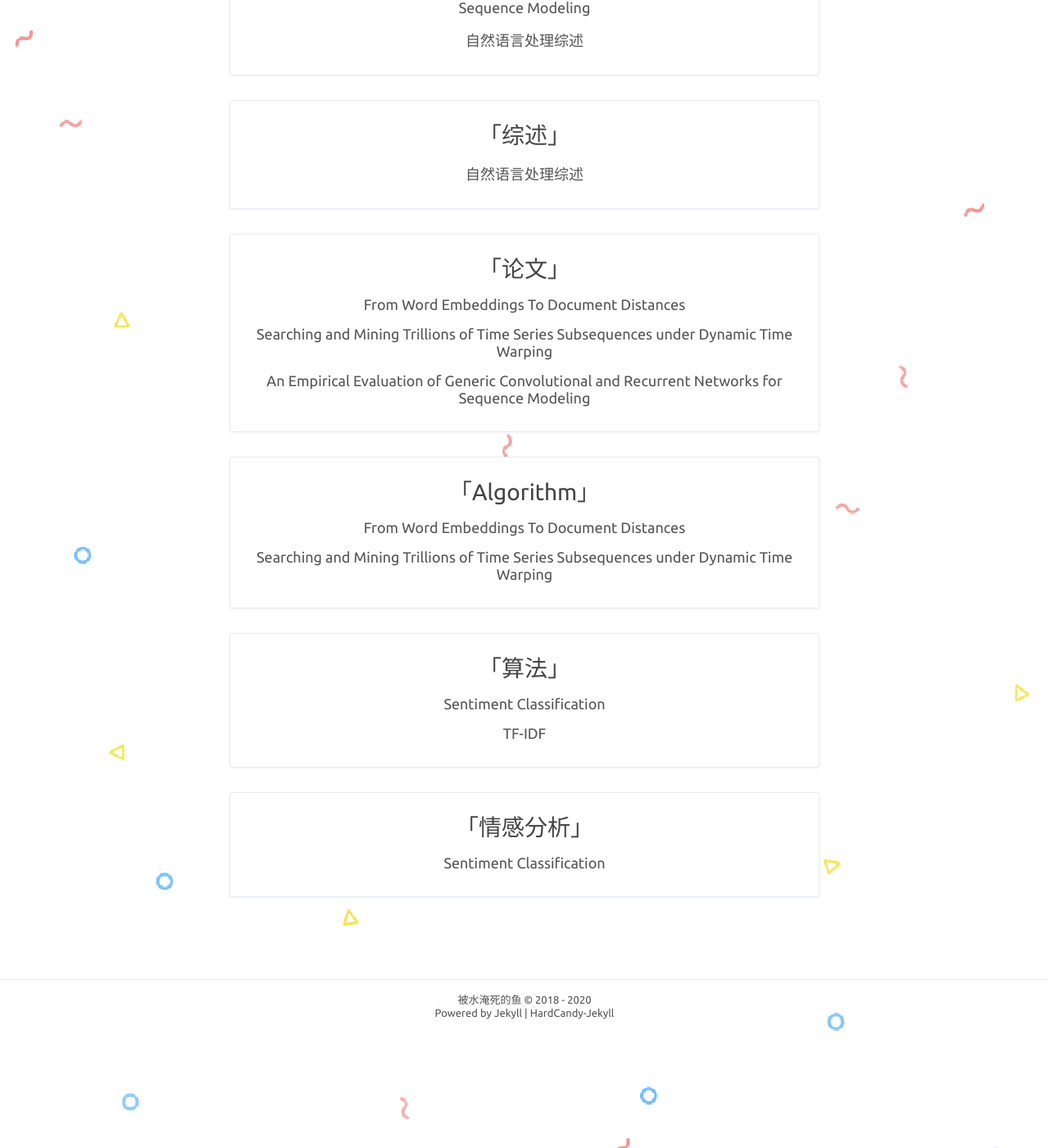
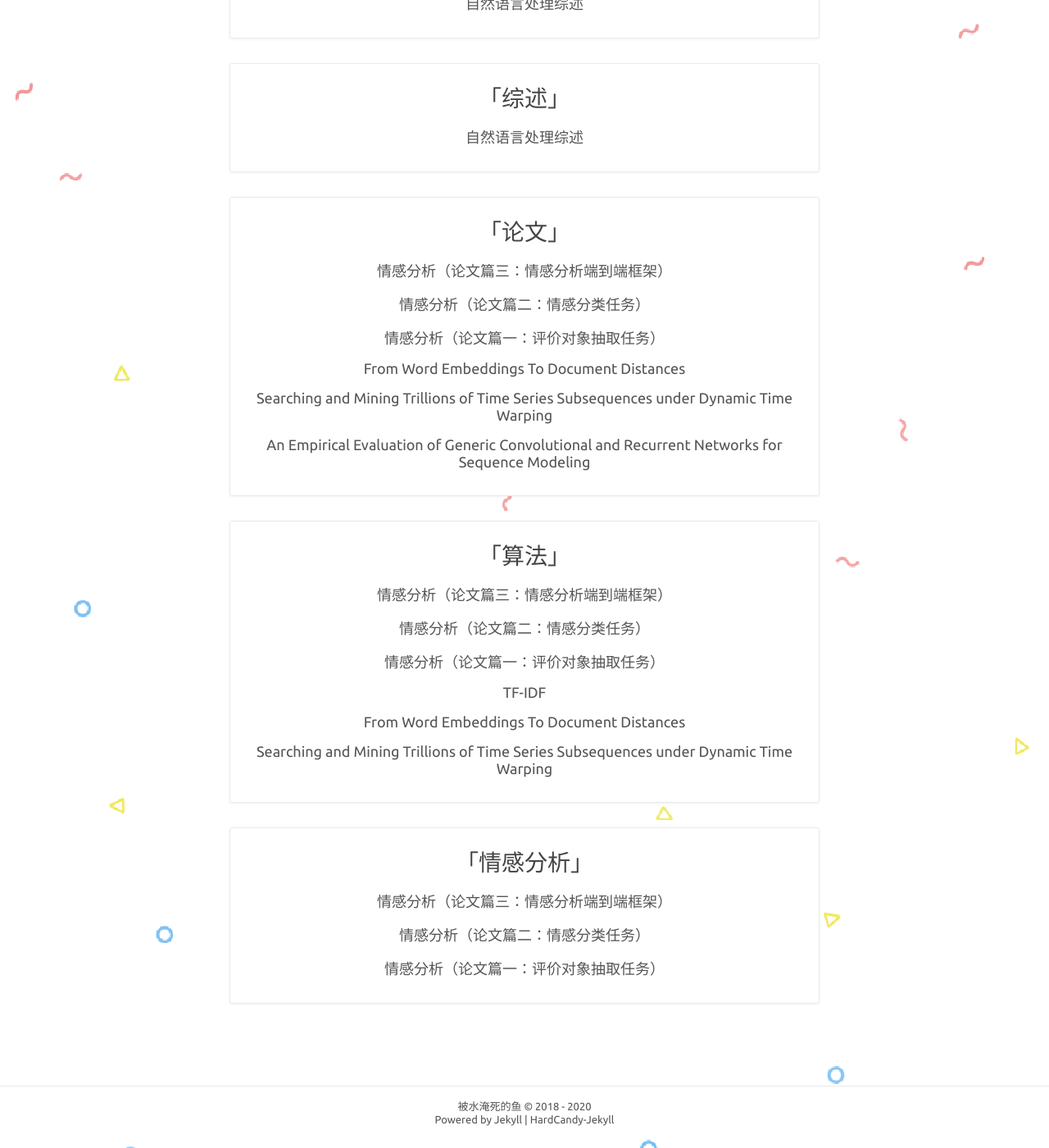
Before and after one commit to provenclei/provenclei.github.io, a Jekyll site: the page built from tags.html, in a window 1280 px wide and 1400 px high, scrolled down 1477 px. Shown: the whole window at 82% size. Built offline with Jekyll 4.4.1, drawn with Linux system fonts in a browser that asks for light colours; comment, search, counter and statistics services are not loaded.

Commit message:
commit sc2

```diff
--- a/_posts/2019-7-15-DTW.md
+++ b/_posts/2019-7-15-DTW.md
@@ -5,7 +5,7 @@ date: 2019-7-15
 author: 被水淹死的鱼
 color: purple
 cover: 'http://www.cbdio.com/image/attachement/jpg/site2/20160329/3417eb9bbd90186421e522.jpg'
-tags: Algorithm 论文
+tags: 算法 论文
 ---
 
 # Searching and Mining Trillions of Time Series Subsequences under Dynamic Time Warping 论文总结
--- a/_posts/2019-7-25-WMD.md
+++ b/_posts/2019-7-25-WMD.md
@@ -5,7 +5,7 @@ date: 2019-7-25
 author: 被水淹死的鱼
 color: pink
 cover: 'http://img4.imgtn.bdimg.com/it/u=3097276623,872202985&fm=26&gp=0.jpg'
-tags: Algorithm 论文
+tags: 算法 论文
 ---
 
 # From Word Embeddings To Document Distances 论文总结
--- /dev/null
+++ b/_posts/2020-2-10-SC2.md
@@ -0,0 +1,42 @@
+---
+layout: post
+title: '情感分析（论文篇一：评价对象抽取任务）'
+date: 2020-2-10
+author: 被水淹死的鱼
+color: orange
+cover: 'https://timgsa.baidu.com/timg?image&quality=80&size=b9999_10000&sec=1586319805857&di=0ca2354753cc85e341a08c4887e216a2&imgtype=0&src=http%3A%2F%2Fc.hiphotos.baidu.com%2Fexp%2Fw%3D500%2Fsign%3D4e0abd00292eb938ec6d7af2e56085fe%2Fd058ccbf6c81800a033537efb73533fa838b477a.jpg'
+tags: 情感分析 论文 算法
+---
+
+# 情感分析（论文篇一：评价对象抽取任务）
+
+目录：
+* 目录
+{:toc}
+
+
+## 一. 前言
+
+在综述篇中我们大概对该领域有了大致了解，下面我们针对不同的任务看看经典的论文中有什么可以学习的地方。对于评价对象抽取任务，下面会列出几篇我觉得值得看的论文，然后一篇一篇介绍。
+>
+>《Improving Aspect Term Extraction With Bidirectional Dependency Tree Representation》
+>
+>《Opinion Word Expansion and Target Extraction through Double Propagation》
+>
+>《Double Embeddings and CNN-based Sequence Labeling for Aspect Extraction》
+>
+>《Coupling Global and Local Context for Unsupervised Aspect Extraction》
+>
+>《Improving Aspect Term Extraction with Bidirectional Dependency Tree Representation》
+
+## 论文：Improving Aspect Term Extraction With Bidirectional Dependency Tree Representation
+
+## 论文：Opinion Word Expansion and Target Extraction through Double Propagation
+
+## 论文：Double Embeddings and CNN-based Sequence Labeling for Aspect Extraction
+
+## 论文：Coupling Global and Local Context for Unsupervised Aspect Extraction
+
+## 论文：Improving Aspect Term Extraction with Bidirectional Dependency Tree Representation
+
+## 总结
--- /dev/null
+++ b/_posts/2020-2-18-SC3.md
@@ -0,0 +1,37 @@
+---
+layout: post
+title: '情感分析（论文篇二：情感分类任务）'
+date: 2020-2-18
+author: 被水淹死的鱼
+color: red
+cover: 'https://ss1.bdstatic.com/70cFvXSh_Q1YnxGkpoWK1HF6hhy/it/u=1445199898,2678550057&fm=26&gp=0.jpg'
+tags: 情感分析 论文 算法
+---
+
+# 情感分析（论文篇二：情感分类任务）
+
+目录：
+* 目录
+{:toc}
+
+
+## 一. 前言
+
+在综述篇中我们大概对该领域有了大致了解，下面我们针对不同的任务看看经典的论文中有什么可以学习的地方。对于情感分类任务，相关论文太多，下面列出几篇我觉得值得有借鉴地方的论文，会一篇一篇介绍。
+>《Thumbs up? Sentiment Classification using Machine Learning Techniques》
+>
+>《Attention-based LSTM for Aspect-level Sentiment Classification》
+>
+>《LCF: A Local Context Focus Mechanism for Aspect-Based Sentiment Classiﬁcation》
+>
+>[《A Multi-sentiment-resource Enhanced Attention Network for Sentiment Classification
+》](https://arxiv.org/pdf/1807.04990v1.pdf)
+
+>[《Sentiment Classification using Document Embeddings trained with Cosine Similarity》](https://www.aclweb.org/anthology/P19-2057.pdf)
+>[代码](https://github.com/tanthongtan/dv-cosine)
+
+## 论文：Thumbs up? Sentiment Classification using Machine Learning Techniques
+
+## 论文：LCF: A Local Context Focus Mechanism for Aspect-Based Sentiment Classiﬁcation
+
+## 论文：Attention-based LSTM for Aspect-level Sentiment Classiﬁcation
--- /dev/null
+++ b/_posts/2020-2-23-SC4.md
@@ -0,0 +1,30 @@
+---
+layout: post
+title: '情感分析（论文篇三：情感分析端到端框架）'
+date: 2020-2-23
+author: 被水淹死的鱼
+color: purple
+cover: 'https://timgsa.baidu.com/timg?image&quality=80&size=b9999_10000&sec=1586320649893&di=c8934f58e169fb975877fea1bb3b9fcb&imgtype=0&src=http%3A%2F%2Fhbimg.b0.upaiyun.com%2Ff79107bf5001ca160470681b7ce57d7c0e4fef157b4c-6rYxRB_fw658'
+tags: 情感分析 论文 算法
+---
+
+# 情感分析（论文篇三：情感分析端到端框架）
+
+目录：
+* 目录
+{:toc}
+
+
+## 一. 前言
+
+在综述篇中我们大概对该领域有了大致了解，下面我们针对不同的任务看看经典的论文中有什么可以学习的地方。对于情感分析任务，端到端的框架如何设计，下面列出了两篇我觉得值得看的论文，会一篇一篇介绍。
+>
+>《A Uniﬁed Model for Opinion Target Extraction and Target Sentiment Prediction》
+>
+>《Exploiting BERT for End-to-End Aspect-based Sentiment Analysis》
+
+## 论文：A Uniﬁed Model for Opinion Target Extraction and Target Sentiment Prediction
+
+## 论文:Exploiting BERT for End-to-End Aspect-based Sentiment Analysis
+
+## 总结
--- a/_posts/2020-4-7-Sentimenal Classification.md
+++ /dev/null
@@ -1,40 +0,0 @@
----
-layout: post
-title: 'Sentiment Classification'
-date: 2020-4-7
-author: 被水淹死的鱼
-color: purple
-cover: 'https://timgsa.baidu.com/timg?image&quality=80&size=b9999_10000&sec=1586232950074&di=7f504a82f68cc5ac1c1774bbd0d37029&imgtype=0&src=http%3A%2F%2Fimg.hibor.com.cn%2Fsinaimg%2F201609%2F4km8-fxvyzus2036532.jpg'
-tags: 情感分析 算法
----
-
-# 情感分析（综述）
-
-目录：
-* 目录
-{:toc}
-
-
-## 一. 前言
-
-因为在学校做的是情感分析方向，所以准备就这个方向展开写写，目前计划情感分析模块分为综述、论文、项目、比赛四个部分。话不多说，本人理解如下。
-
-情感分析任务可以分为两个子任务，Aspect Extraction(评价对象抽取)和 Sentimental Classification(情感分类)。**评价对象抽取**，因为有target extraction或者aspect extraction，但是target和aspect还是有区别的。举个栗子：“电脑的CPU速度很快”这句话中，名词性短语有“电脑”和“CPU”，形容词“快”是评价结果，显然“快”这个词形容的是“CPU”，这里“CPU”这句话的aspect（方面词），但是从整句来看，CPU快又是对电脑的评价，“电脑”就看做了这句话的Target（目标词），论文一般中将评价对象统称为Target，所以这句话中的Target就是“电脑”和“CPU”。**情感分类任务**，也叫极性分析，也分为不同级别的任务：文档级别、句子级别和方面级别（Aspect-Level）。对于文档级别和句子级别的情感分析自从BERT出来以后，将其看做分类任务放入模型中都能都表现出不错的结果，所以再研究这两个级别任务意义不大，现在研究更倾向于细粒度的情感分析。当然的大部分论文做情感分析直接对已标注的数据集做极性分类，少部分关注于评价对象抽取。整体上将该任务看做两个子任务一起进行训练，设置目标边界的标签（BIOES）和情感极性标签（POS/NEG/NEU）。最近的趋势是将两个子任务看做一个，构建一种**端到端（End-to-End）**的模型，模型将整体任务视为一个序列标记任务，在抽取评价对象的同时进行情感极性分类，消除了两个子任务的边界，设置了一套通用的标签进行训练：B-{POS, NEG, NEU}, I-{POS, NEG, NEU}, E-{POS, NEG, NEU},S-{POS, NEG, NEU}。
-
-情感分析任务面临的**困难**：
-1. 来自于细粒度。同一句话中可能包含对不同评价对象的情感，情感也能具有不同的极性，例如：“这家餐厅服务很好，但是价格太贵了”，同一句话中我们先要将评价对象“服务”和“价格”抽取出来，再来判断极性。
-2. 来自隐式的评价对象。一句话中评价对象是不一定给出的，例如：“橘子味道还行就是太贵了”，这句话中“太贵”的评价对象是“价格”，但是句子中并没有给出，这无非加大了评价对象抽取的难度。
-3. 评价对象可能具有不同极性的评价。例如：“这家餐厅服务很好，但是价格太贵了”，评价对象“餐厅”，同时收到了“服务好”和“价格贵”的不同极性的评价，如何判断餐厅的好坏取决于用户更倾向于哪方面的评价。
-
-## 二. 评价对象抽取任务
-
-
-
-###
-
-
-
-## 三. 情感分析任务
-### Attention-based LSTM for Aspect-level Sentiment Classification
-
-## 四. 端到端的情感分析框架
```
Also changed, not shown: README.md.
